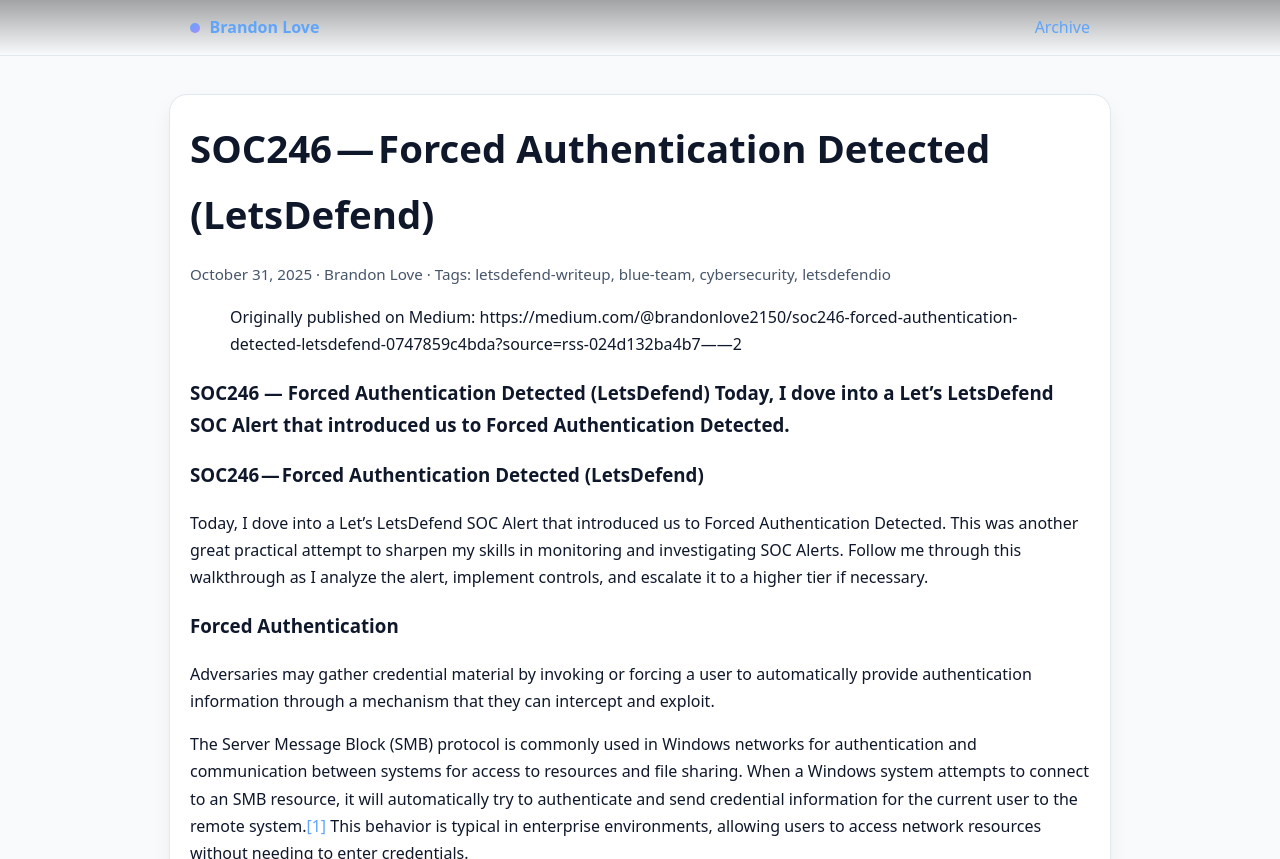
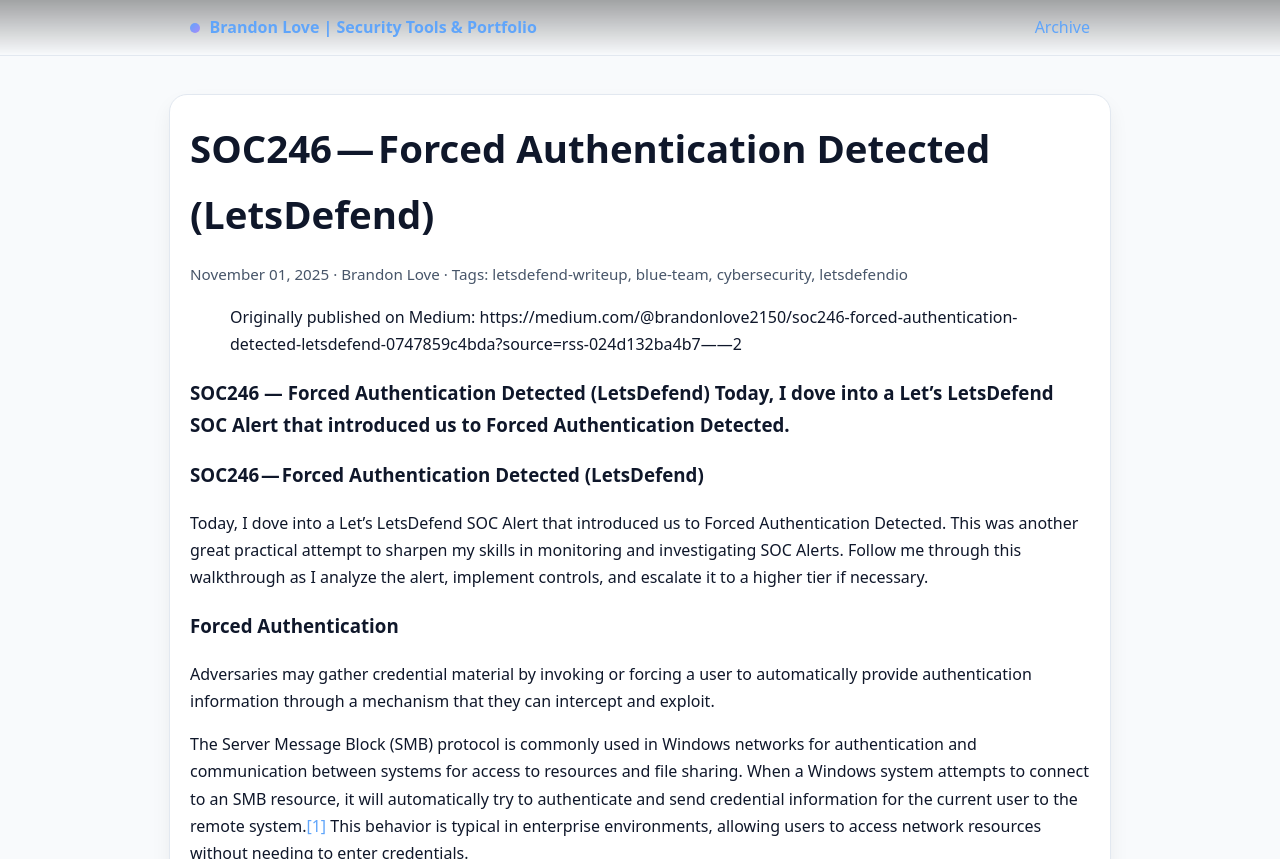
Before and after one commit to Love2150/Love2150.github.io, a Jekyll site: the page built from _posts/2025-10-31-soc246-forced-authentication-detected-letsdefend.md, in a window 1280 px wide and 900 px high, cut to the strip 0-859 px from the top of the window. Built offline with Jekyll 4.4.1, drawn with Linux system fonts in a browser that asks for light colours; part of the change alters nothing that is shown; some of the changed text lies outside the part shown.

Commit message:
Update _config.yml

```diff
--- a/_config.yml
+++ b/_config.yml
@@ -1,35 +1,30 @@
-title: "Brandon Love"
-description: "Cybersecurity analyst | DFIR, blue team, and write-ups"
-url: "https://love2150.github.io"   # lowercase is safest
-baseurl: ""                          # "" for user site; "/repo-name" for project site
-theme: null
+title: "Brandon Love | Security Tools & Portfolio"
+description: "Cybersecurity projects, DFIR utilities, and learning notes by Brandon Love."
+url: "https://love2150.github.io"
+baseurl: ""
+author:
+  name: "Brandon Love"
+  twitter: "love2150"
 
+# Navigation menu
+nav:
+  - title: Home
+    url: /
+  - title: Projects
+    url: /projects/
+  - title: Blog
+    url: /archive/
+  - title: Reports
+    url: /reports/soc-analyst-template/
+  - title: Contact
+    url: /contact/
+
+# Build settings
+theme: minima
+markdown: kramdown
 plugins:
   - jekyll-feed
+  - jekyll-seo-tag
   - jekyll-sitemap
-  # - jekyll-seo-tag   # optional; add if you want richer meta tags
 
-markdown: kramdown
-kramdown:
-  input: GFM
-
-collections:
-  posts:
-    output: true
-
-permalink: "/:categories/:year/:month/:day/:title/"
-timezone: "America/Chicago"
-future: true
-
-collections:
-  posts:
-    output: true
-  projects:
-    output: true
-    permalink: /projects/:title/
-
-
-collections:
-  projects:
-    output: true
-    permalink: /projects/:title/
+image: /assets/images/og-default.png
```
